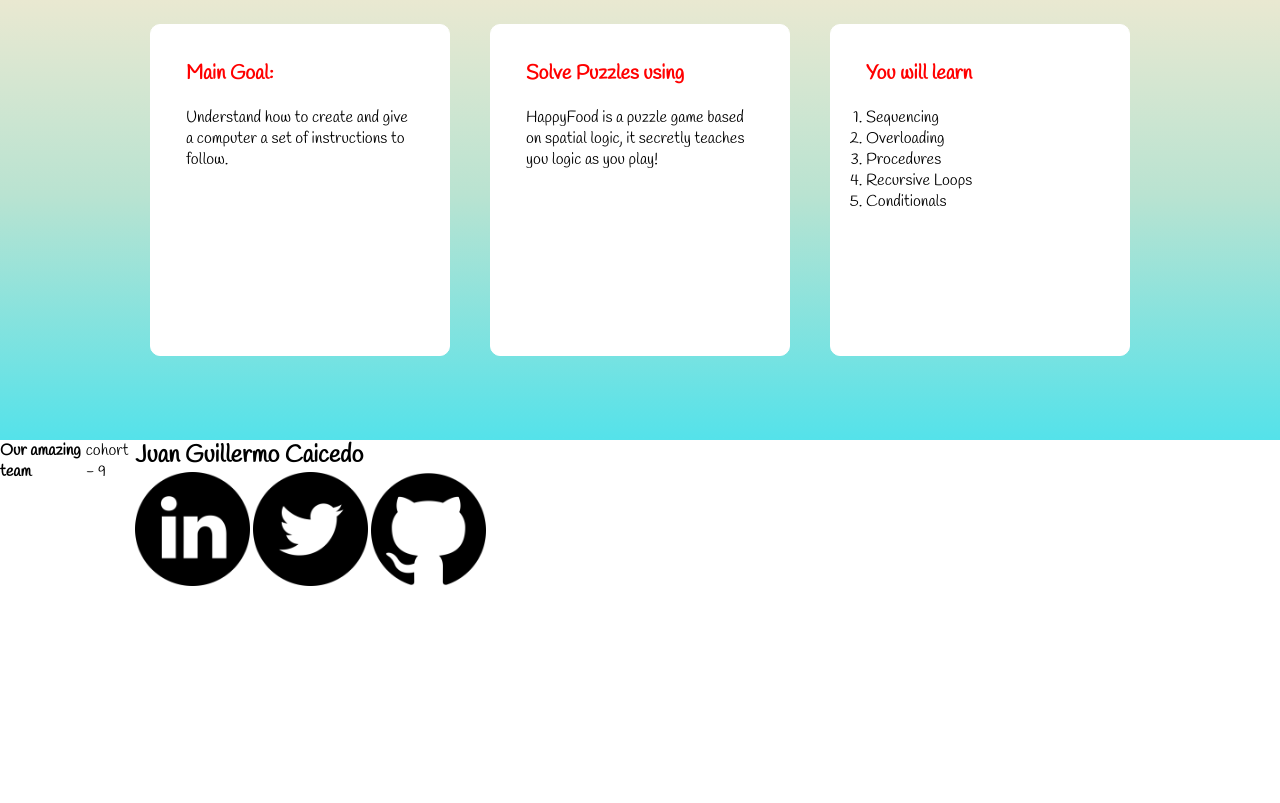
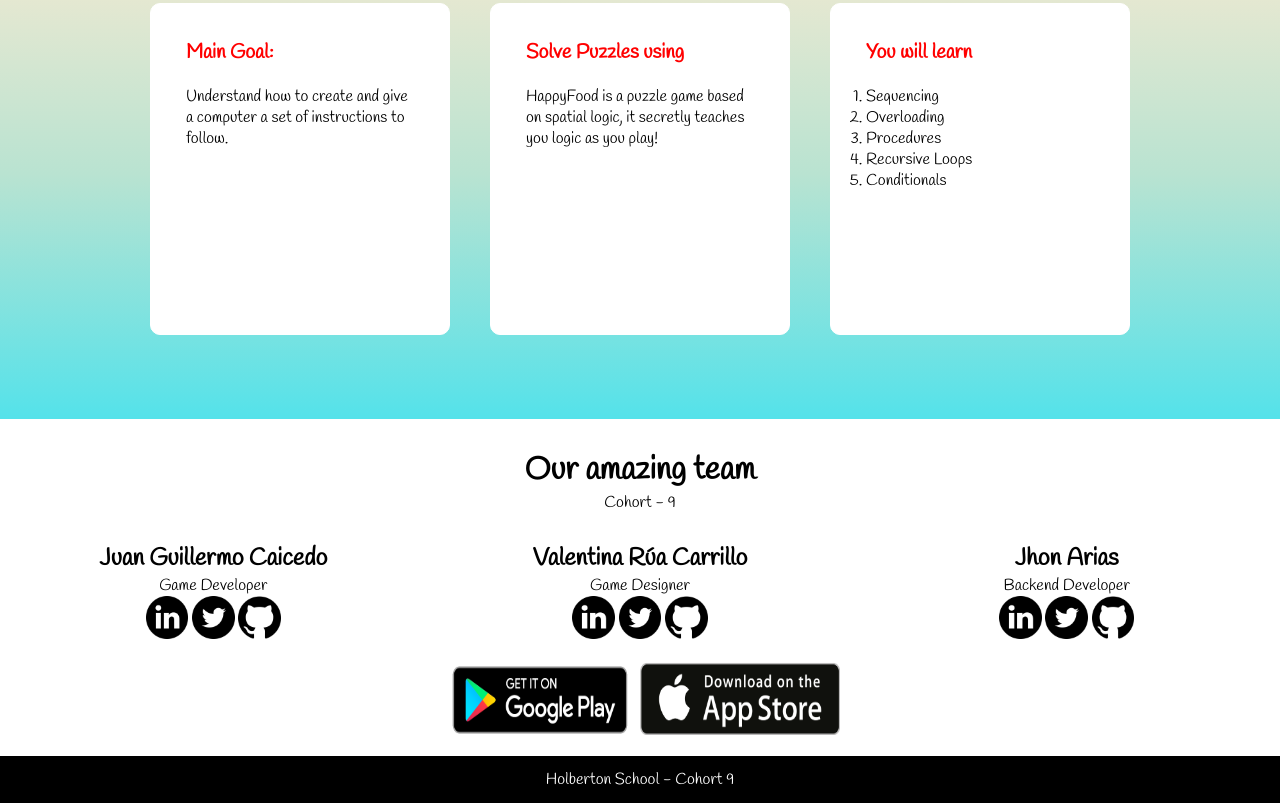
Before and after one commit to valerc123/HappyFood-LandingPage, a plain HTML site: page index.html in a window 1280 px wide. Shown: the part 723-1526 px from the top of the page. Before the commit the page ends 1315 px from the top, so only its background shows below. Drawn offline with Linux system fonts and the light colour scheme.

Commit message:
add footer

```diff
--- a/index.html
+++ b/index.html
@@ -3,7 +3,7 @@
 <head>
     <meta charset="UTF-8">
     <meta name="viewport" content="width=device-width, initial-scale=1.0">
-    <link href="https://fonts.googleapis.com/css?family=Handlee&display=swap" rel="stylesheet">x
+    <link href="https://fonts.googleapis.com/css?family=Handlee&display=swap" rel="stylesheet">
     <link rel="stylesheet" href="style.css">
     <title>Isometric Food</title>
 </head>
@@ -44,21 +44,55 @@
                 </ol>
             </div>
          </section>
+
+         <div class="title">
+             <h1>Our amazing team</h1>
+             <span>Cohort - 9 </span>
+        </div>
+
         <section class="about">
-            <p>
-                <h4>Our amazing team</h3>
-                <span>cohort - 9</span>
-            </p>
-            <div>
-                <h2>Juan Guillermo Caicedo</h2>
-                <div class="redes">
-                    <a href="./img/linkedin.png"><img src="./img/linkedin.png" alt="linkedin"></a>
-                    <a href="./img/twitter.png"><img src="./img/twitter.png" alt="twitter"></a>
-                    <a href="./img/github.png"><img src="./img/github.png" alt="github"></a>
+
+            <div class="peers">
+                <div class="peer">
+                    <h2>Juan Guillermo Caicedo</h2>
+                    <span>Game Developer</span>
+                    <div class="redes">
+                        <a href="https://www.linkedin.com/in/juangcc/"><img src="./img/linkedin.png" alt="linkedin"></a>
+                        <a href="https://twitter.com/Alafresh1"><img src="./img/twitter.png" alt="twitter"></a>
+                        <a href="https://github.com/Alafresh"><img src="./img/github.png" alt="github"></a>
+                    </div>
+                </div>
+                <div class="peer">
+                    <h2>Valentina Rúa Carrillo</h2>
+                    <span>Game Designer</span>
+                    <div class="redes">
+                        <a href="https://www.linkedin.com/in/valentina-rua-carrillo-a97091184/"><img src="./img/linkedin.png" alt="linkedin"></a>
+                        <a href="https://twitter.com/329Valentina"><img src="./img/twitter.png" alt="twitter"></a>
+                        <a href="https://github.com/valerc123"><img src="./img/github.png" alt="github"></a>
+                    </div>
+                </div>
+                <div class="peer">
+                    <h2>Jhon Arias</h2>
+                    <span>Backend Developer</span>
+                    <div class="redes">
+                        <a href="https://www.linkedin.com/in/jhon-arias-779806170"><img src="./img/linkedin.png" alt="linkedin"></a>
+                        <a href="https://twitter.com/jhonalexander11"><img src="./img/twitter.png" alt="twitter"></a>
+                        <a href="https://github.com/Jhon112"><img src="./img/github.png" alt="github"></a>
+                    </div>
                 </div>
             </div>
         </section>
-        <!-- <footer></footer> -->
+        <section class="btns">
+           <a href="">
+                <img src="./img/google_play.png" style="
+                margin-top: 5px;
+                height: 100px;">
+           </a>
+            <a href="">
+                <img src="./img/app_store.png" style="height: 90px;">
+            </a>
+        </section>
+        <footer>Holberton School - Cohort 9</footer>
      </div>
     <!-- <script src="https://cdn.jsdelivr.net/npm/vue/dist/vue.js"></script>
     <script src="app.js"></script> -->
--- a/style.css
+++ b/style.css
@@ -89,6 +89,31 @@
     display: flex;
     justify-content: center;
 }
+.about .peers {
+    margin: auto;
+    display: flex;
+    justify-content: center;
+    text-align: center;
+}
+
 .redes a img {
     width: 10%;
 }
+
+.title {
+    text-align: center;
+    margin: 30px;
+}
+.btns {
+    display: flex;
+    justify-content: center;
+}
+.btns img{
+    width: 200px;
+}
+footer {
+    background-color: black;
+    color: #fff;
+    text-align: center;
+    padding: 13px;
+}
```
Also changed, not shown: img/app store.png (deleted), img/app_store.png (added), img/google play.png (deleted), img/google_play.png (added), 1 other file.
